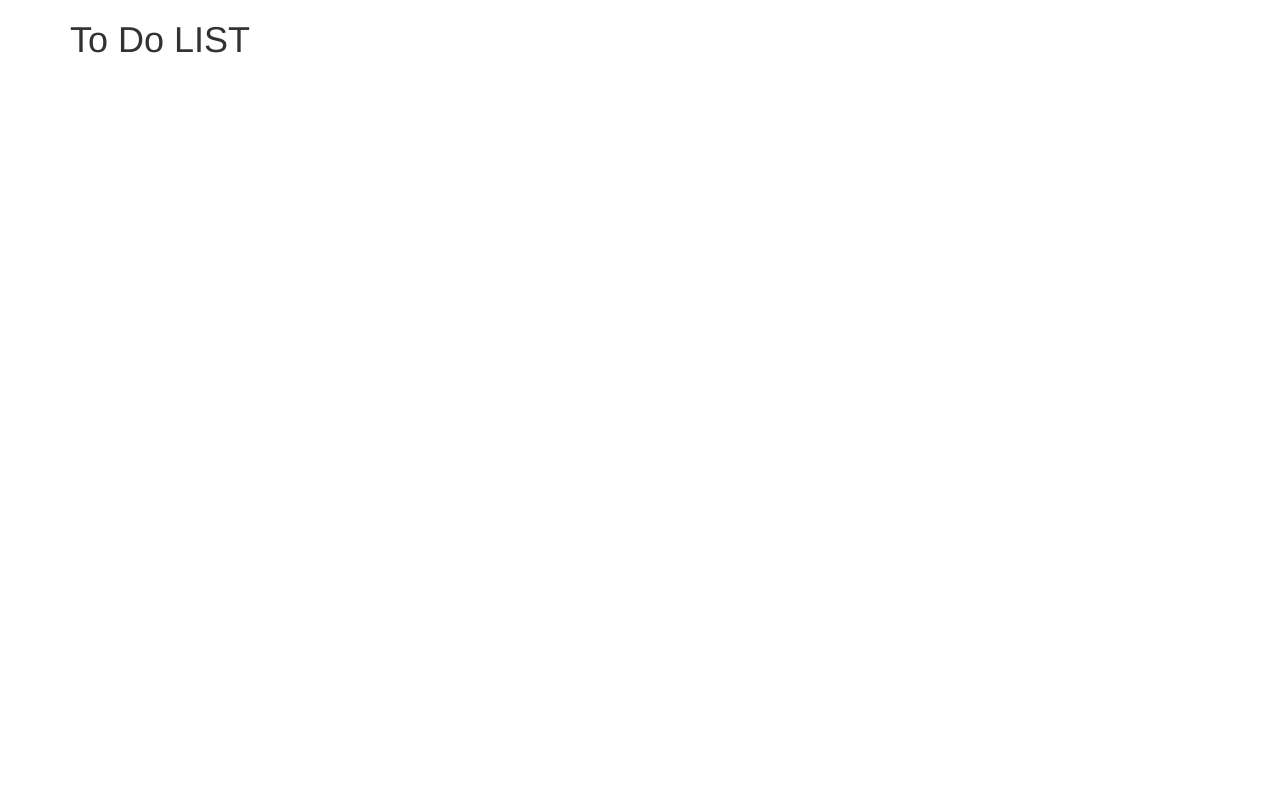
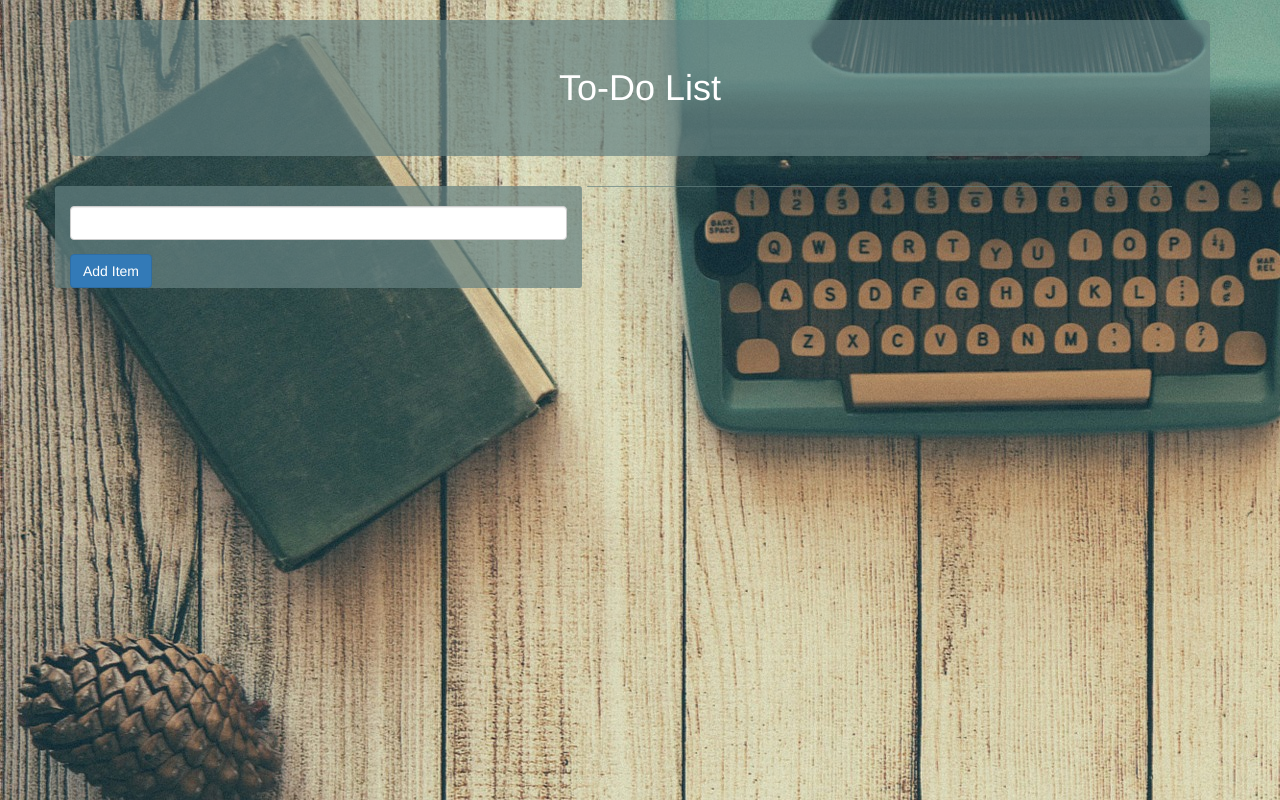
Before and after one commit to Ianodad/To-Do-List, a plain HTML site: page index.html in a window 1280 px wide. Drawn offline with Linux system fonts and the light colour scheme.

Commit message:
Create simple webpage

```diff
--- a/css/styles.css
+++ b/css/styles.css
@@ -0,0 +1,28 @@
+body{
+  background-image: url(../images/to-do.jpg);
+}
+.jumbotron{
+  text-align: center;
+  background-color: rgba(100,128,128,0.7);
+  border: none;
+  outline: none;
+  color: white;
+}
+.box{
+  background-color: rgba(100,128,128,0.7);
+  border: none;
+  outline: none;
+  color: white;
+  border-radius: 3px;
+}
+.toDoItems{
+  width: 45%;
+  margin-right: 5px;
+}
+.doneItems{
+
+}
+.btn{
+  margin-top: 3%;
+
+}
--- a/index.html
+++ b/index.html
@@ -11,9 +11,24 @@
 
 <body>
   <div class="container">
-            <h1>To Do LIST</h1>
 
+    <head>
+      <h1 class="jumbotron">To-Do List</h1>
+    </head>
+    <div class="row">
+
+      <div class="col-md-6 toDoItems box">
+        <form id=addItemForm>
+          <label for="addItem"></label>
+          <input type="text" class="form-control" id="addItem">
+          <button type="submit" class="btn btn-primary">Add Item</button>
+        </form>
+      </div>
+      <div class="col-md-6 doneItems box">
+      </div>
+
+    </div>
   </div>
 </body>
 
-</html>
+</html
```
Also changed, not shown: images/to-do.jpg (added). Lines whose indentation alone changed are shown as unchanged.
